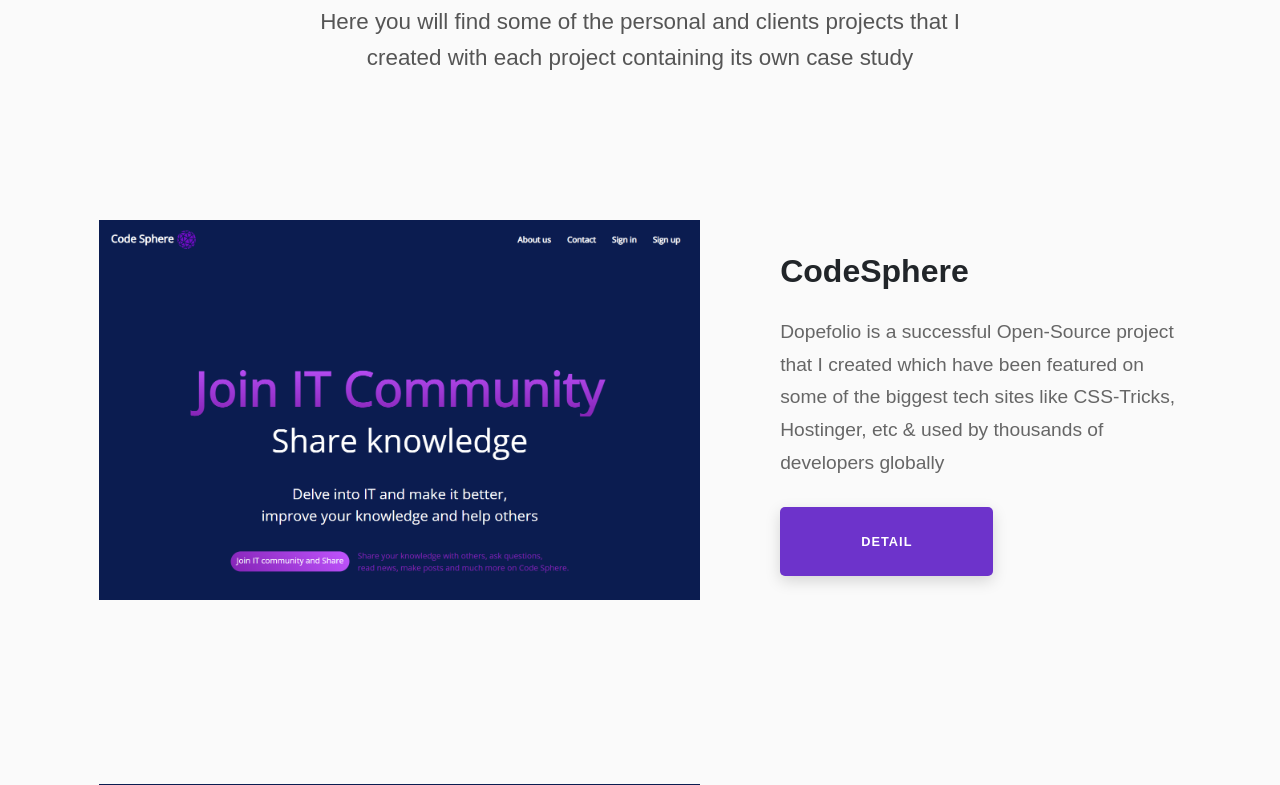
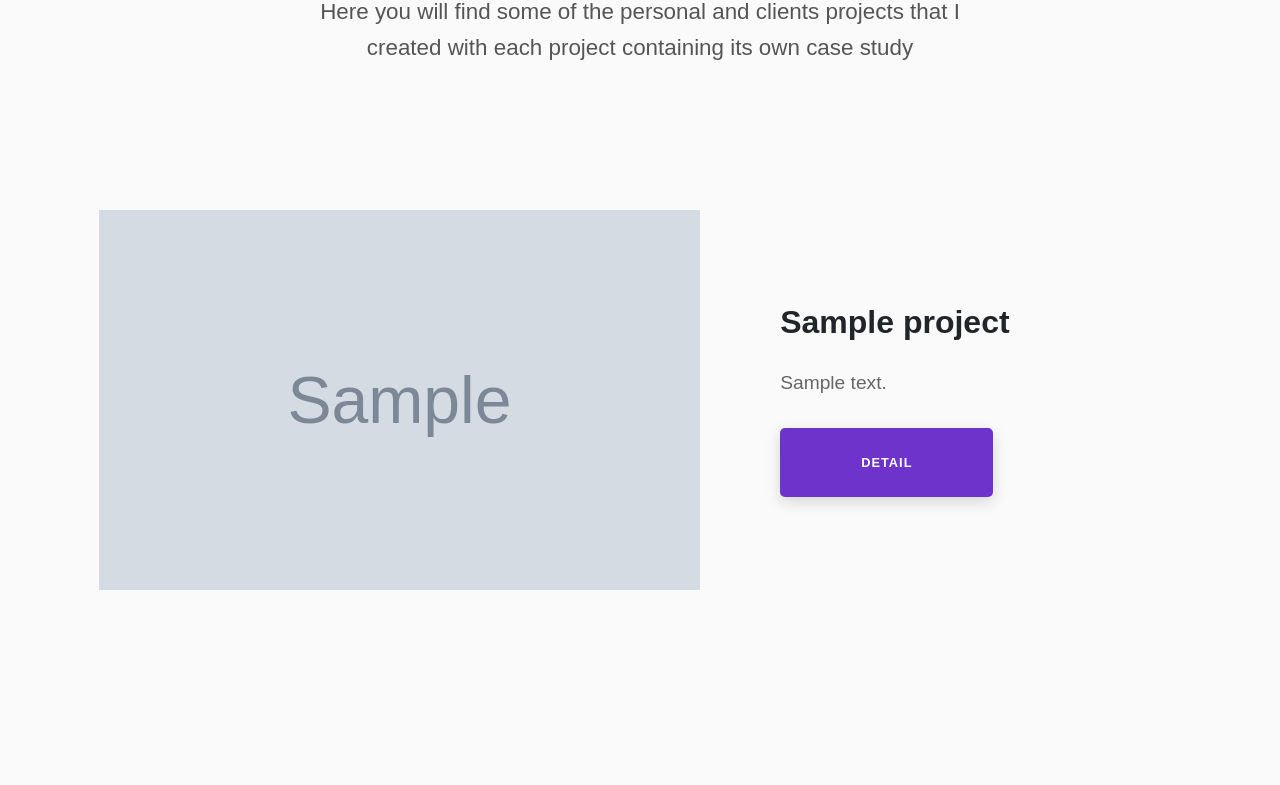
Before and after one commit to okuzmenko31/Portfolio-Website, a Django app: page / in a window 1280 px wide. Shown: the part 1954-2739 px from the top of the page. Run offline with Django 4.2, Linux system fonts and the light colour scheme; tables that the repository leaves empty hold one stand-in row (values such as "Sample post"); grey boxes marked "Sample" are stand-in pictures.

Commit message:
Added models for projects. The main page was completed

```diff
--- a/apps/main/models.py
+++ b/apps/main/models.py
@@ -2,7 +2,8 @@
 
 
 class Skills(models.Model):
-    name = models.CharField(max_length=80, verbose_name='Skill name')
+    name = models.CharField(max_length=80,
+                            verbose_name='Skill name')
 
     class Meta:
         verbose_name = 'skill'
@@ -41,3 +42,55 @@
 
     def __str__(self):
         return f'About info text part of: {self.me.full_name}'
+
+
+def projects_image_upload_path(instance, filename):
+    return f'projects/{filename}'
+
+
+class Technologies(models.Model):
+    name = models.CharField(max_length=150,
+                            verbose_name='Technology name')
+
+    class Meta:
+        verbose_name = 'technology'
+        verbose_name_plural = 'technologies'
+
+    def __str__(self):
+        return f'Technology: {self.name}'
+
+
+class Projects(models.Model):
+    name = models.CharField(max_length=150,
+                            verbose_name='Project name')
+    short_description = models.TextField(max_length=3000,
+                                         verbose_name='Project short description')
+    cover_photo = models.ImageField(upload_to=projects_image_upload_path,
+                                    verbose_name='Project cover photo')
+    technologies_stack = models.ManyToManyField(Technologies,
+                                                verbose_name='Stack of technologies',
+                                                related_name='technologies')
+    link = models.URLField(verbose_name='Project link')
+
+    class Meta:
+        verbose_name = 'project'
+        verbose_name_plural = 'Projects'
+        ordering = ['name']
+
+    def __str__(self):
+        return f'Project: {self.name}'
+
+
+class ProjectOverviewTextParts(models.Model):
+    text = models.TextField(verbose_name='Part text of Project overview')
+    project = models.ForeignKey(Projects,
+                                on_delete=models.CASCADE,
+                                verbose_name='Project instance',
+                                related_name='project_overview_parts')
+
+    class Meta:
+        verbose_name = 'part'
+        verbose_name_plural = 'Project overview parts'
+
+    def __str__(self):
+        return f'About info text part of: {self.project.name}'
--- a/apps/main/views.py
+++ b/apps/main/views.py
@@ -1,21 +1,23 @@
 from django.shortcuts import render
 from django.views import View
 from .services import get_today_year
-from .models import AboutMe
+from .models import AboutMe, Projects
 
 
 class MainView(View):
 
     def get(self, *args, **kwargs):
         try:
-            me = AboutMe.objects.get(id=1)
+            me = AboutMe.objects.prefetch_related('full_text_parts', 'skills').get(id=1)
         except AboutMe.DoesNotExist:
             return render(self.request, 'index.html')
         today_year = get_today_year()
+        projects = Projects.objects.all().prefetch_related('technologies_stack')
         site_url = '127.0.0.1:8000'
         context = {
             'today_year': today_year,
             'okuzmenko_url': site_url,
-            'me': me
+            'me': me,
+            'projects': projects
         }
         return render(self.request, template_name='index.html', context=context)
--- a/core/settings.py
+++ b/core/settings.py
@@ -106,8 +106,8 @@
     BASE_DIR / 'frontend/static'
 ]
 
-MEDIA_URL = '/media_files/'
-MEDIA_ROOT = BASE_DIR / 'media_files'
+MEDIA_URL = '/media/'
+MEDIA_ROOT = BASE_DIR / 'media'
 
 # Default primary key field type
 # https://docs.djangoproject.com/en/4.2/ref/settings/#default-auto-field
--- a/core/urls.py
+++ b/core/urls.py
@@ -1,3 +1,5 @@
+from django.conf import settings
+from django.conf.urls.static import static
 from django.contrib import admin
 from django.urls import path, include
 
@@ -5,3 +7,6 @@
     path('admin/', admin.site.urls),
     path('', include('apps.urls'))
 ]
+
+if settings.DEBUG:
+    urlpatterns += static(settings.MEDIA_URL, document_root=settings.MEDIA_ROOT)
--- a/frontend/static/css/style.css
+++ b/frontend/static/css/style.css
@@ -557,3 +557,17 @@
     font-weight: 700;
     margin-left: 2px;
 }
+
+.navbar-brand {
+    padding: 0;
+    display: flex !important;
+    align-items: center !important;
+}
+
+.header__logo-sub {
+    font-size: 1.2rem;
+    text-transform: uppercase;
+    font-weight: 700;
+    letter-spacing: 1px;
+    margin-left: 15px;
+}
--- a/frontend/templates/inc/navbar.html
+++ b/frontend/templates/inc/navbar.html
@@ -6,6 +6,7 @@
                 <div class="circle">
                     <img src="{% static 'images/okuzmenko.png' %}" alt="Okuzmeno Logo" width="40" height="40">
                 </div>
+                <span class="header__logo-sub"><a href="./" class="nav-link text-black fw-bold fs-6">Oleg Kuzmenko</a></span>
             </div>
             <ul class="nav justify-content-end">
                 <li class="nav-item">
--- a/frontend/templates/index.html
+++ b/frontend/templates/index.html
@@ -109,45 +109,46 @@
                                 that I created with each project containing its own case study</span>
                         </h2>
                         <div class="projects__content">
+                            {% for project in projects %}
                                 <div class="projects_row">
                                     <div class="projects__row-img-cont">
-                                    <img src="{% static 'images/projects_codesphere.png' %}" alt=""
+                                        <img src="{{ project.cover_photo.url }}" alt=""
                                              class="projects__row-img">
                                     </div>
                                     <div class="projects__row-content">
-                                    <h3 class="projects__row-content-title">CodeSphere</h3>
-                                    <p class="projects__row-content-desc">Dopefolio is a successful Open-Source project
-                                        that I created which have been featured on some of the biggest tech sites like
-                                        CSS-Tricks, Hostinger, etc & used by thousands of developers globally</p>
+                                        <h3 class="projects__row-content-title">{{ project.name }}</h3>
+                                        <p class="projects__row-content-desc">{{ project.short_description }}</p>
                                         <a href="" class="btn btn--med" style="margin-top: -20px">Detail</a>
                                     </div>
                                 </div>
-                            <div class="projects_row">
-                                <div class="projects__row-img-cont">
-                                    <img src="{% static 'images/projects_codesphere.png' %}" alt=""
-                                         class="projects__row-img">
-                                </div>
-                                <div class="projects__row-content">
-                                    <h3 class="projects__row-content-title">CodeSphere</h3>
-                                    <p class="projects__row-content-desc">Dopefolio is a successful Open-Source project
-                                        that I created which have been featured on some of the biggest tech sites like
-                                        CSS-Tricks, Hostinger, etc & used by thousands of developers globally</p>
-                                    <a href="" class="btn btn--med" style="margin-top: -20px">Detail</a>
-                                </div>
-                            </div>
-                            <div class="projects_row">
-                                <div class="projects__row-img-cont">
-                                    <img src="{% static 'images/projects_codesphere.png' %}" alt=""
-                                         class="projects__row-img">
-                                </div>
-                                <div class="projects__row-content">
-                                    <h3 class="projects__row-content-title">CodeSphere</h3>
-                                    <p class="projects__row-content-desc">Dopefolio is a successful Open-Source project
-                                        that I created which have been featured on some of the biggest tech sites like
-                                        CSS-Tricks, Hostinger, etc & used by thousands of developers globally</p>
-                                    <a href="" class="btn btn--med" style="margin-top: -20px">Detail</a>
-                                </div>
-                            </div>
+                            {% endfor %}
+
+{#                            <div class="projects_row">#}
+{#                                <div class="projects__row-img-cont">#}
+{#                                    <img src="{% static 'images/projects_codesphere.png' %}" alt=""#}
+{#                                         class="projects__row-img">#}
+{#                                </div>#}
+{#                                <div class="projects__row-content">#}
+{#                                    <h3 class="projects__row-content-title">CodeSphere</h3>#}
+{#                                    <p class="projects__row-content-desc">Dopefolio is a successful Open-Source project#}
+{#                                        that I created which have been featured on some of the biggest tech sites like#}
+{#                                        CSS-Tricks, Hostinger, etc & used by thousands of developers globally</p>#}
+{#                                    <a href="" class="btn btn--med" style="margin-top: -20px">Detail</a>#}
+{#                                </div>#}
+{#                            </div>#}
+{#                            <div class="projects_row">#}
+{#                                <div class="projects__row-img-cont">#}
+{#                                    <img src="{% static 'images/projects_codesphere.png' %}" alt=""#}
+{#                                         class="projects__row-img">#}
+{#                                </div>#}
+{#                                <div class="projects__row-content">#}
+{#                                    <h3 class="projects__row-content-title">CodeSphere</h3>#}
+{#                                    <p class="projects__row-content-desc">Dopefolio is a successful Open-Source project#}
+{#                                        that I created which have been featured on some of the biggest tech sites like#}
+{#                                        CSS-Tricks, Hostinger, etc & used by thousands of developers globally</p>#}
+{#                                    <a href="" class="btn btn--med" style="margin-top: -20px">Detail</a>#}
+{#                                </div>#}
+{#                            </div>#}
                         </div>
                     </div>
                 </section>
```
Also changed, not shown: apps/main/admin.py (+21 -1 lines), apps/main/migrations/0004_technologies_projects_projectoverviewtextparts.py (added), apps/main/migrations/0005_alter_projectoverviewtextparts_project.py (added). Lines whose indentation alone changed are shown as unchanged.
